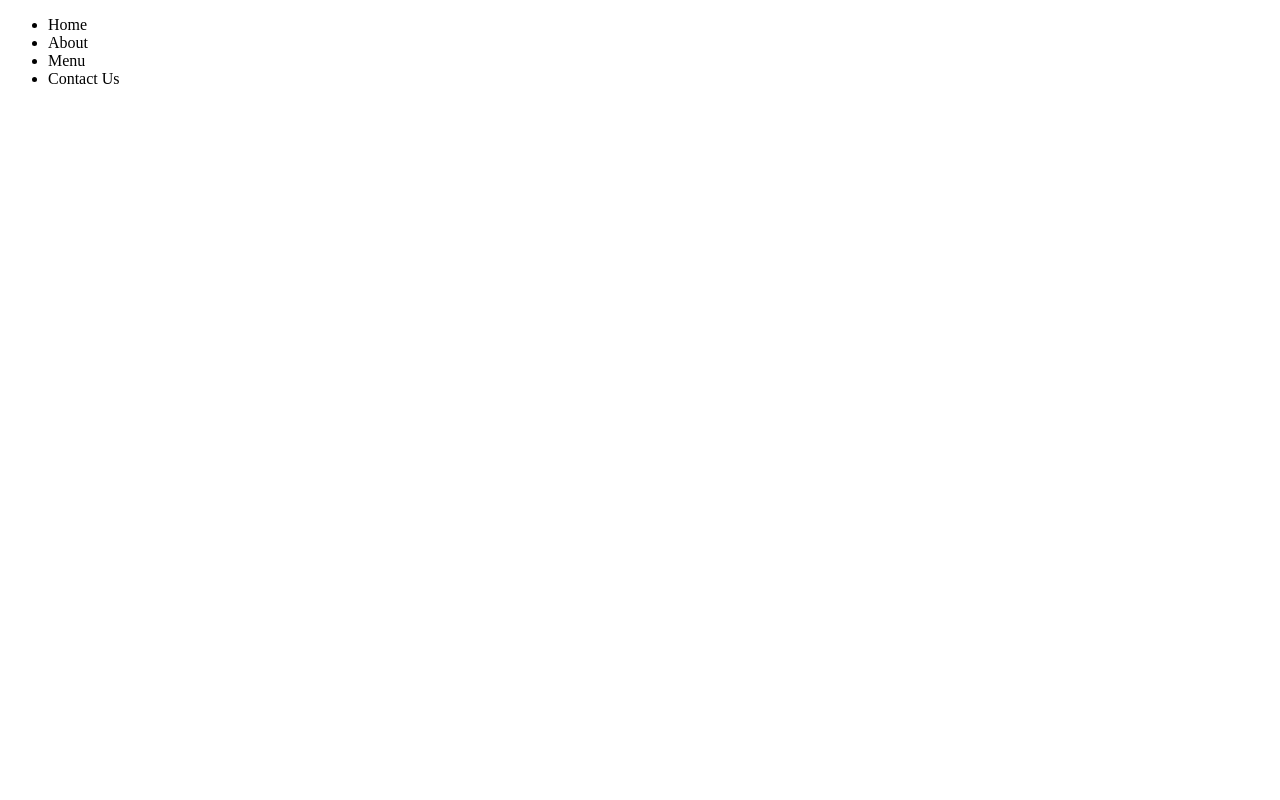
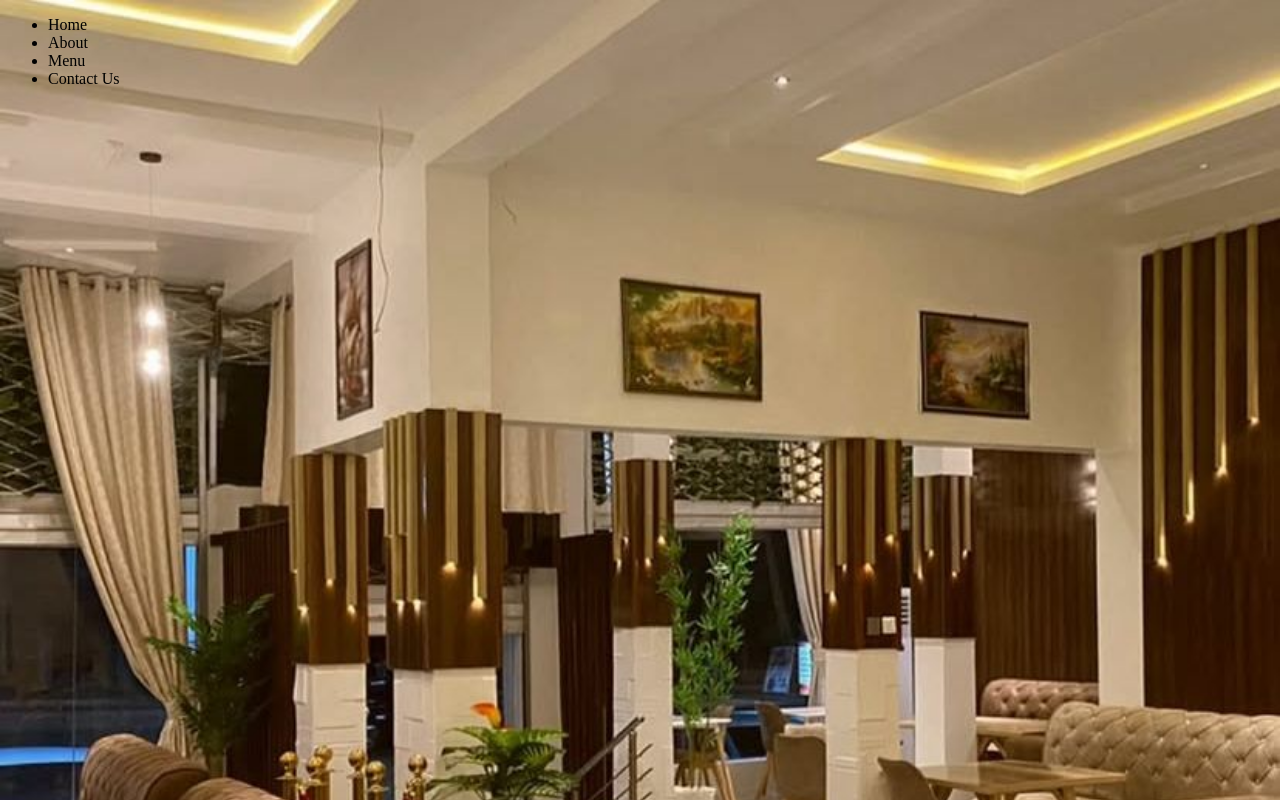
Before and after one commit to HariraLiman/nadia-s, a plain HTML site: page index.html in a window 1280 px wide. Drawn offline with Linux system fonts and the light colour scheme.

Commit message:
routed to bg-image

```diff
--- a/index.html
+++ b/index.html
@@ -3,7 +3,7 @@
 <head>
 	<style>
 		body{
-      background-image: url("restuarant.jpg") ;
+      background-image: url("/project.html/restuarant.jpg") ;
       background-repeat: no-repeat;
       background-attachment: fixed;
       background-size: cover;
```
